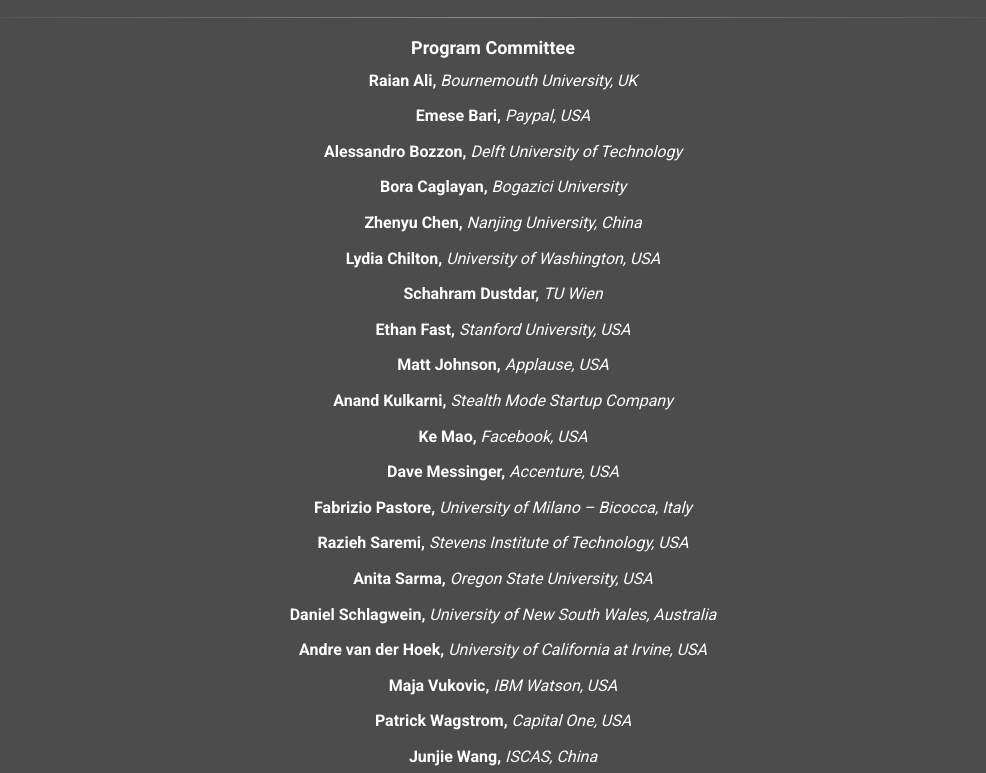
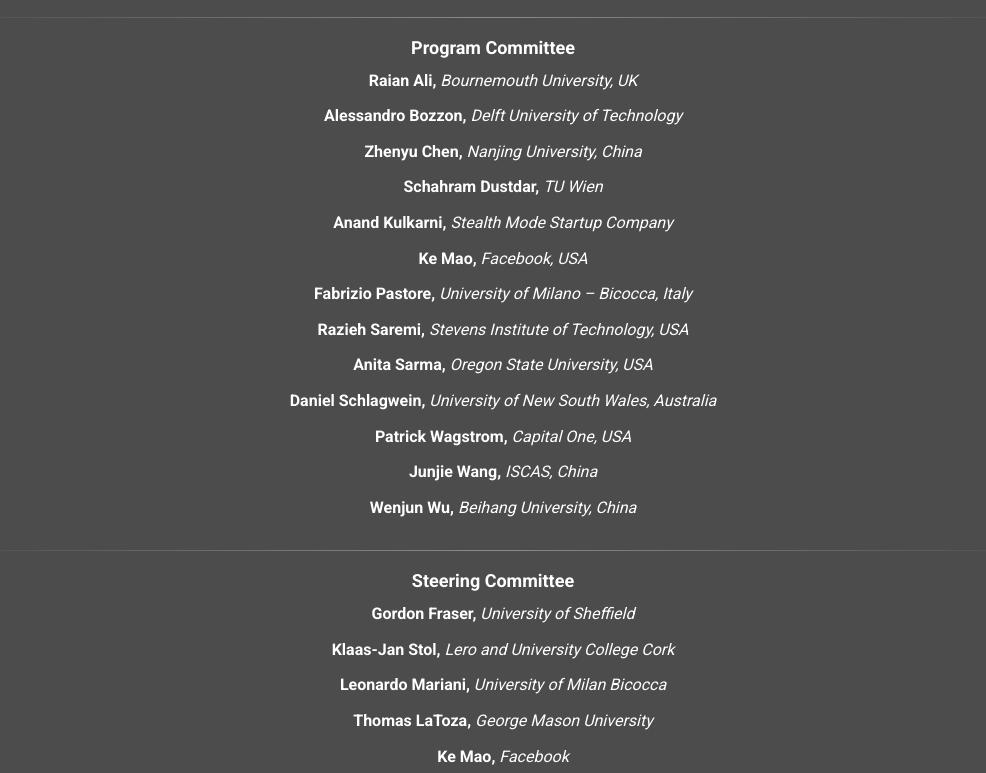
Before and after one commit to csise2018/csise2018.github.io, a website: page index.html in a window 1280 px wide. Shown: the part 3672-4445 px from the top of the page, without its empty margins (147-1133 px from the left). Drawn offline with Linux system fonts and the light colour scheme; files whose address does not match are found by name.

Commit message:
Update index.html
update PC List

```diff
--- a/index.html
+++ b/index.html
@@ -218,30 +218,19 @@
 
 				<div class="col-md-12">
 					<ul class="list-arrow-right">
-
-                        <li>Raian Ali, <span class='notbold'>Bournemouth University, UK</span></li>
-						<li>Emese Bari, <span class='notbold'>Paypal, USA</span></li>
+                        			<li>Raian Ali, <span class='notbold'>Bournemouth University, UK</span></li>
 						<li>Alessandro Bozzon, <span class='notbold'>Delft University of Technology</span></li>
-						<li>Bora Caglayan, <span class='notbold'>Bogazici University</span></li>
 						<li>Zhenyu Chen, <span class='notbold'>Nanjing University, China</span></li>
-						<li>Lydia Chilton, <span class='notbold'>University of Washington, USA</span></li>
 						<li>Schahram Dustdar, <span class='notbold'>TU Wien</span></li>
-						<li>Ethan Fast, <span class='notbold'>Stanford University, USA</span></li>
-						<li>Matt Johnson, <span class='notbold'>Applause, USA</span></li>
 						<li>Anand Kulkarni, <span class='notbold'>Stealth Mode Startup Company</span></li>
 						<li>Ke Mao, <span class='notbold'>Facebook, USA</span></li>
-						<li>Dave Messinger, <span class='notbold'>Accenture, USA</span></li>
 						<li>Fabrizio Pastore, <span class='notbold'>University of Milano – Bicocca, Italy</span></li>
 						<li>Razieh Saremi, <span class='notbold'>Stevens Institute of Technology, USA</span></li>
 						<li>Anita Sarma, <span class='notbold'>Oregon State University, USA</span></li>
 						<li>Daniel Schlagwein, <span class='notbold'>University of New South Wales, Australia</span></li>
-						<li>Andre van der Hoek, <span class='notbold'>University of California at Irvine, USA</span></li>
-						<li>Maja Vukovic, <span class='notbold'>IBM Watson, USA</span></li>
 						<li>Patrick Wagstrom, <span class='notbold'>Capital One, USA</span></li>
 						<li>Junjie Wang, <span class='notbold'>ISCAS, China</span></li>
 						<li>Wenjun Wu, <span class='notbold'> Beihang University, China</span></li>
-
-
                     </ul>
                 </div>
 
```
